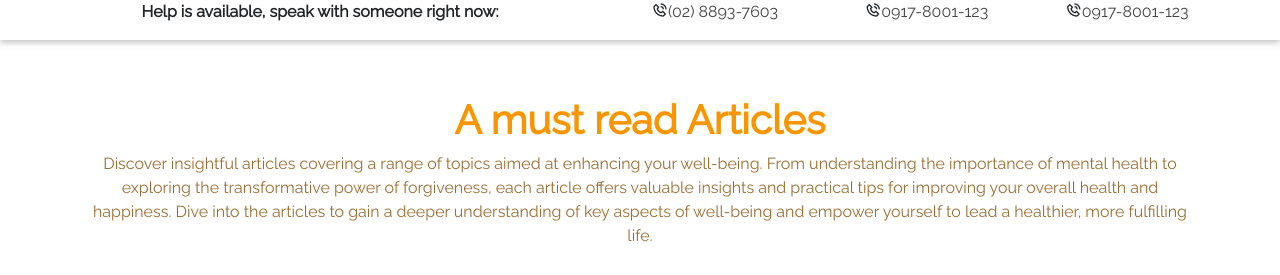
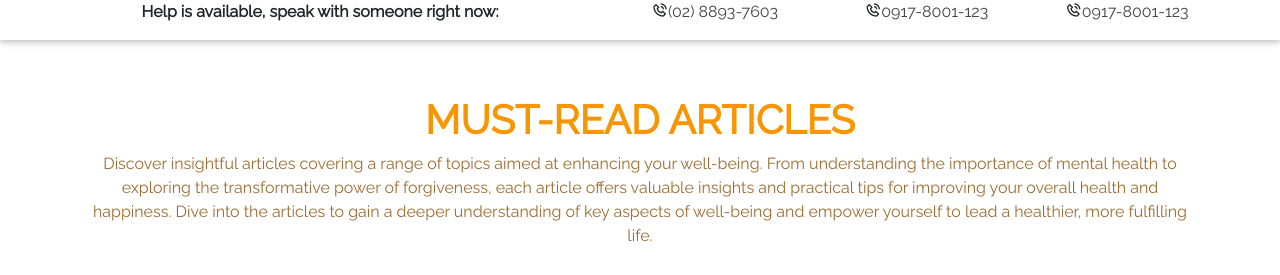
Before and after one commit to jaor13/MindWhisper-Web-Systems-Final-Term, a PHP site: page /resource-library.html in a window 1280 px wide. Shown: the top 275 px of the page. Run offline with PHP 8.4, Linux system fonts and the light colour scheme.

Commit message:
fix styles

```diff
--- a/resource-library.html
+++ b/resource-library.html
@@ -40,7 +40,7 @@
 
         <section class="articles">
             <div class="container">
-                <h1 class="text-center">A must read Articles</h1>
+                <h1 class="text-center">Must-read Articles</h1>
                 <p class="text-to-read">Discover insightful articles covering a range of topics aimed at enhancing your well-being. From understanding the importance of mental health to exploring the transformative power of forgiveness, each article offers valuable insights and practical tips for improving your overall health and happiness. Dive into the articles to gain a deeper understanding of key aspects of well-being and empower yourself to lead a healthier, more fulfilling life.</p>
                 <div class="row">
                     <article class="col-md-6" style="max-width: 600px;">
--- a/styles.css/resource-library/styles.css
+++ b/styles.css/resource-library/styles.css
@@ -105,6 +105,7 @@ ul li {
 }
 
 .text-center{
+  text-transform: uppercase;
   font-size: 2.5rem;
   font-weight: bolder;
   color: #f89500;
```
